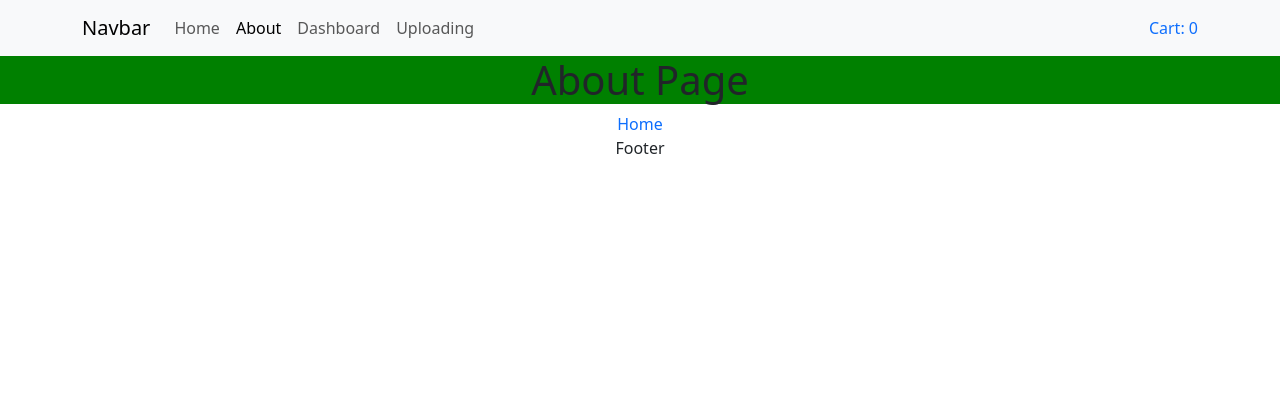
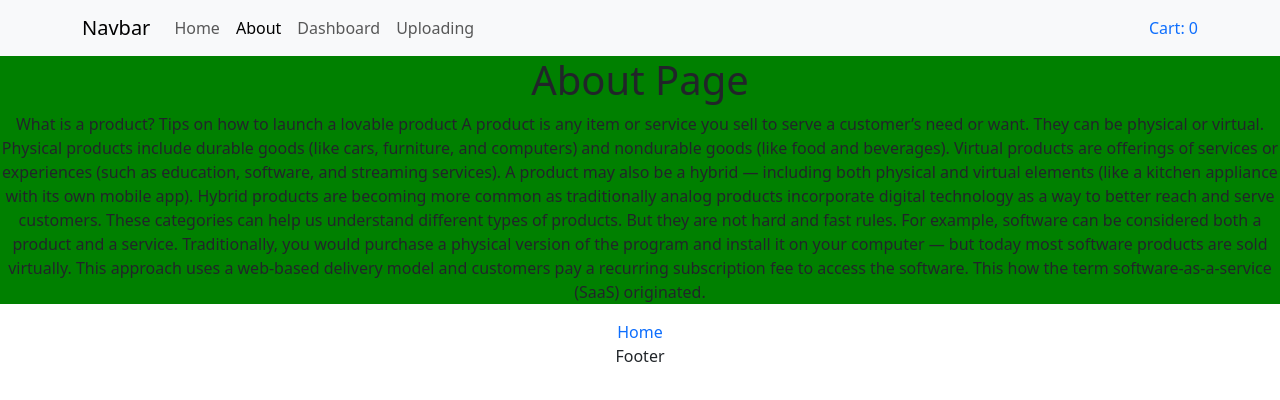
Before and after one commit to Dilawar9/Oldstor, a React (Create React App) app in the folder route/: page /about in a window 1280 px wide. Shown: the top 400 px of the page. Built offline with nearby package versions, Linux system fonts and the light colour scheme; no server answers.

Commit message:
chang update

```diff
--- a/route/src/pages/About.jsx
+++ b/route/src/pages/About.jsx
@@ -5,8 +5,9 @@ function About() {
     <>
       <div className="hompage" style={{ backgroundColor: "green" }}>
         <h1>About Page</h1>
-
-
+        <p>What is a product? Tips on how to launch a lovable product
+          A product is any item or service you sell to serve a customer’s need or want. They can be physical or virtual. Physical products include durable goods (like cars, furniture, and computers) and nondurable goods (like food and beverages). Virtual products are offerings of services or experiences (such as education, software, and streaming services). A product may also be a hybrid — including both physical and virtual elements (like a kitchen appliance with its own mobile app). Hybrid products are becoming more common as traditionally analog products incorporate digital technology as a way to better reach and serve customers.
+          These categories can help us understand different types of products. But they are not hard and fast rules. For example, software can be considered both a product and a service. Traditionally, you would purchase a physical version of the program and install it on your computer — but today most software products are sold virtually. This approach uses a web-based delivery model and customers pay a recurring subscription fee to access the software. This how the term software-as-a-service (SaaS) originated.</p>
       </div>
       <Link to="/">Home</Link>
     </>
```
Also changed, not shown: 5 other files (tests, documents, lock files or other folders). Lines whose indentation alone changed are shown as unchanged.
